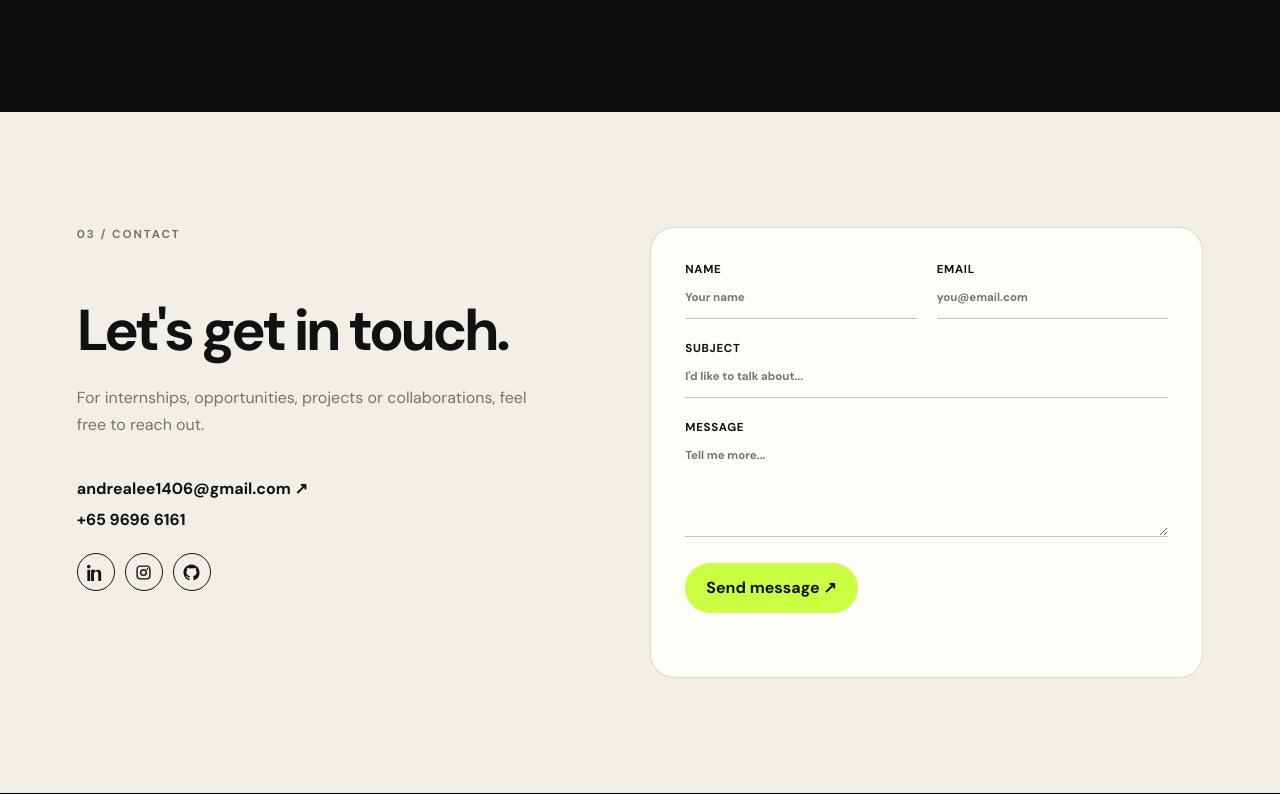
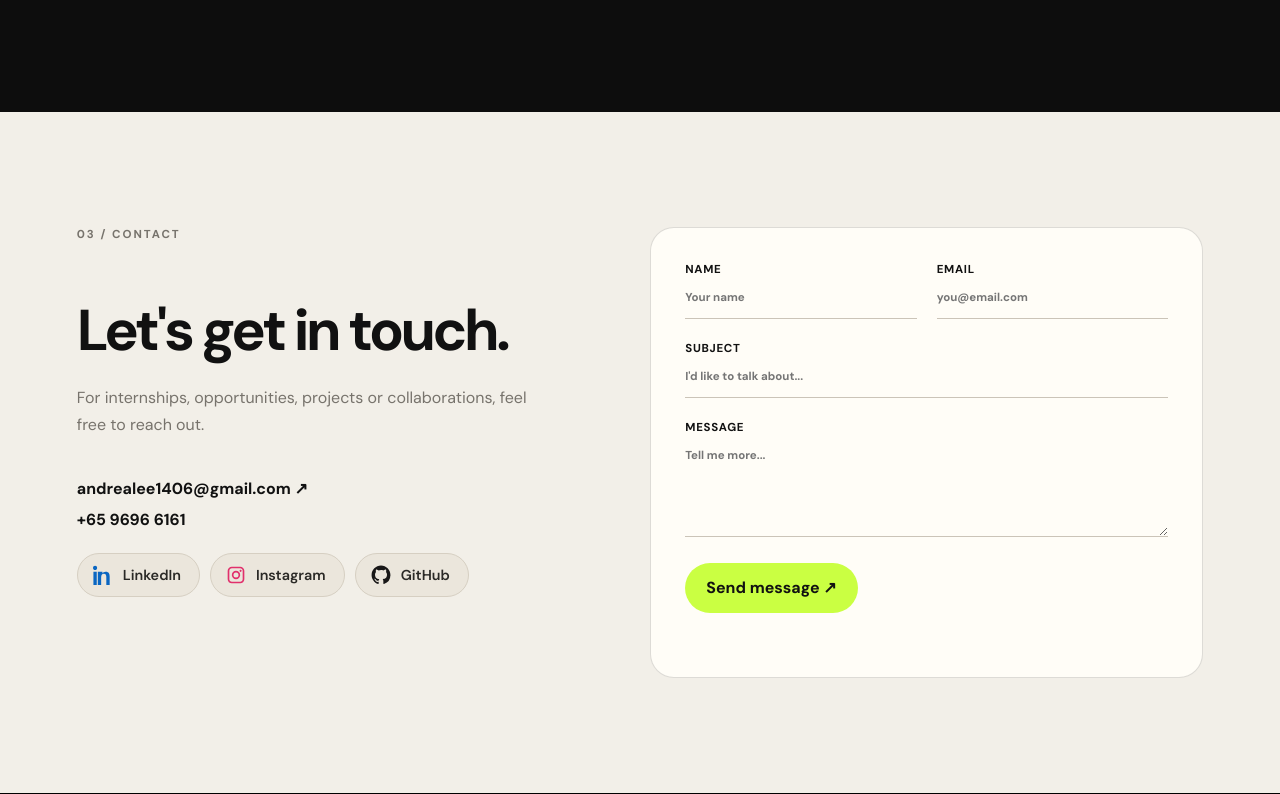
Before and after one commit to bigbobopenguin-abc/andrea-portfolio, a plain HTML site: page index.html in a window 1280 px wide. Shown: the part 2727-3521 px from the top of the page. Drawn offline with Linux system fonts and the light colour scheme.

Commit message:
Tidy About quick facts and turn social links into labelled pills
- Quick facts fill their column, use a 2x2 grid when the layout stacks,
  and use shorter values so no line wraps onto a single word
- LinkedIn, Instagram and GitHub links become pill buttons with brand-
  coloured icons and visible labels

Co-Authored-By: Claude Opus 5.5 <noreply@anthropic.com>
Claude-Session: https://claude.ai/code/session_0142F76yPcQzUmnMwSvDQLm7

```diff
--- a/index.html
+++ b/index.html
@@ -140,8 +140,8 @@
 </h2>
           <dl class="quick-facts">
             <div><dt>Studying</dt><dd>Diploma in AI &amp; Data Engineering, NYP</dd></div>
-            <div><dt>Background</dt><dd>Higher Nitec in Electronics Engineering, ITE</dd></div>
-            <div><dt>Experience</dt><dd>20-week internship, EVO Outsourcing Solutions</dd></div>
+            <div><dt>Background</dt><dd>Electronics Engineering, ITE</dd></div>
+            <div><dt>Experience</dt><dd>20-week IT internship at EVO</dd></div>
             <div><dt>Focus</dt><dd>Data, AI, cloud &amp; IoT</dd></div>
           </dl>
         </div>
@@ -273,33 +273,33 @@
               href="https://www.linkedin.com/in/lee-en-qi-andrea"
               target="_blank"
               rel="noopener noreferrer"
-              class="contact-social-icon"
-              aria-label="LinkedIn">
+              class="contact-social-icon linkedin">
               <svg viewBox="0 0 24 24" aria-hidden="true">
                 <path d="M4.98 3.5C4.98 4.88 3.87 6 2.5 6S0 4.88 0 3.5 1.12 1 2.5 1s2.48 1.12 2.48 2.5zM.5 8h4V24h-4V8zm7 0h3.84v2.19h.05c.54-1.02 1.84-2.1 3.79-2.1 4.05 0 4.8 2.67 4.8 6.14V24h-4v-8.65c0-2.06-.04-4.72-2.88-4.72-2.88 0-3.32 2.25-3.32 4.57V24h-4V8z"/>
               </svg>
+              <span>LinkedIn</span>
             </a>
 
             <a
               href="https://www.instagram.com/andreaaeaeaeaea"
               target="_blank"
               rel="noopener noreferrer"
-              class="contact-social-icon"
-              aria-label="Instagram">
+              class="contact-social-icon instagram">
               <svg viewBox="0 0 24 24" aria-hidden="true">
                 <path d="M7 2C4.24 2 2 4.24 2 7v10c0 2.76 2.24 5 5 5h10c2.76 0 5-2.24 5-5V7c0-2.76-2.24-5-5-5H7zm10 2c1.65 0 3 1.35 3 3v10c0 1.65-1.35 3-3 3H7c-1.65 0-3-1.35-3-3V7c0-1.65 1.35-3 3-3h10zm-5 3a5 5 0 100 10 5 5 0 000-10zm0 2a3 3 0 110 6 3 3 0 010-6zm5.5-3.25a1.25 1.25 0 100 2.5 1.25 1.25 0 000-2.5z"/>
               </svg>
+              <span>Instagram</span>
             </a>
 
             <a
               href="https://github.com/bigbobopenguin-abc"
               target="_blank"
               rel="noopener noreferrer"
-              class="contact-social-icon"
-              aria-label="GitHub">
+              class="contact-social-icon github">
               <svg viewBox="0 0 24 24" aria-hidden="true">
                 <path d="M12 .7C5.73.7.7 5.82.7 12.1c0 5.02 3.24 9.28 7.73 10.79.56.1.77-.25.77-.55v-2.16c-3.15.69-3.81-1.35-3.81-1.35-.51-1.32-1.26-1.67-1.26-1.67-1.03-.71.08-.7.08-.7 1.14.08 1.74 1.18 1.74 1.18 1.01 1.75 2.65 1.25 3.3.95.1-.74.4-1.25.72-1.54-2.51-.29-5.15-1.27-5.15-5.64 0-1.25.44-2.27 1.17-3.07-.12-.29-.51-1.46.11-3.03 0 0 .95-.31 3.11 1.17A10.7 10.7 0 0112 6.1c.96 0 1.92.13 2.82.38 2.16-1.48 3.11-1.17 3.11-1.17.62 1.57.23 2.74.11 3.03.73.8 1.17 1.82 1.17 3.07 0 4.38-2.65 5.34-5.17 5.63.41.36.77 1.06.77 2.14v3.16c0 .3.2.66.78.55a11.42 11.42 0 007.72-10.79C23.3 5.82 18.27.7 12 .7z"/>
               </svg>
+              <span>GitHub</span>
             </a>
 
           </div>
--- a/static/css/style.css
+++ b/static/css/style.css
@@ -277,6 +277,7 @@
 }
 
 .contact-socials{
+  flex-wrap:wrap;
   display:flex !important;
   flex-direction:row !important;
   align-items:center !important;
@@ -290,30 +291,36 @@
 }
 
 .contact-social-icon{
-  width:38px !important;
-  height:38px !important;
-  display:inline-flex !important;
-  align-items:center !important;
-  justify-content:center !important;
-  margin:0 !important;
-  padding:0 !important;
-  border:1px solid #111 !important;
-  border-radius:50% !important;
-  color:#111 !important;
-  background:transparent !important;
-  transition:.22s ease !important;
+  display:inline-flex;
+  align-items:center;
+  gap:10px;
+  margin:0;
+  padding:11px 18px 11px 15px;
+  border:1px solid #d6cfc2;
+  border-radius:999px;
+  background:#ebe6dc;
+  color:#2a2926;
+  font-size:.9rem;
+  font-weight:600;
+  line-height:1;
+  transition:transform .22s ease,border-color .22s ease,background .22s ease;
 }
 
 .contact-social-icon svg{
-  width:17px !important;
-  height:17px !important;
-  fill:currentColor !important;
+  width:20px;
+  height:20px;
+  flex:none;
+  fill:currentColor;
 }
 
+.contact-social-icon.linkedin svg{color:#0a66c2}
+.contact-social-icon.github svg{color:#181717}
+.contact-social-icon.instagram svg{color:#e1306c}
+
 .contact-social-icon:hover{
-  background:#111 !important;
-  color:#fff !important;
-  transform:translateY(-3px) !important;
+  transform:translateY(-2px);
+  border-color:#a9a293;
+  background:#e4ded2;
 }
 
 @media(max-width:950px){
@@ -715,12 +722,9 @@
 
   .contact-socials{
     gap:9px !important;
+    flex-wrap:wrap !important;
   }
 
-  .contact-social-icon{
-    width:36px !important;
-    height:36px !important;
-  }
 
   form{
     padding:20px;
@@ -1095,3 +1099,12 @@ input:focus,textarea:focus,input:focus-visible,textarea:focus-visible{outline:no
 .project-card .card-preview{position:absolute;inset:0;width:100%;height:100%;object-fit:cover;opacity:0;transition:opacity .35s;pointer-events:none}
 .project-card.is-previewing .card-preview{opacity:1}
 @media(prefers-reduced-motion:reduce){.project-card .card-preview{display:none}}
+
+/* Quick facts: fill the column; on single-column layouts use a 2x2 grid */
+.quick-facts{max-width:none}
+@media(max-width:900px){
+  .about-side h2{margin-bottom:32px}
+  .quick-facts{grid-template-columns:1fr 1fr;column-gap:32px;margin-bottom:12px}
+  .quick-facts>div{grid-template-columns:1fr;gap:6px}
+}
+@media(max-width:520px){.quick-facts{grid-template-columns:1fr}}
```
